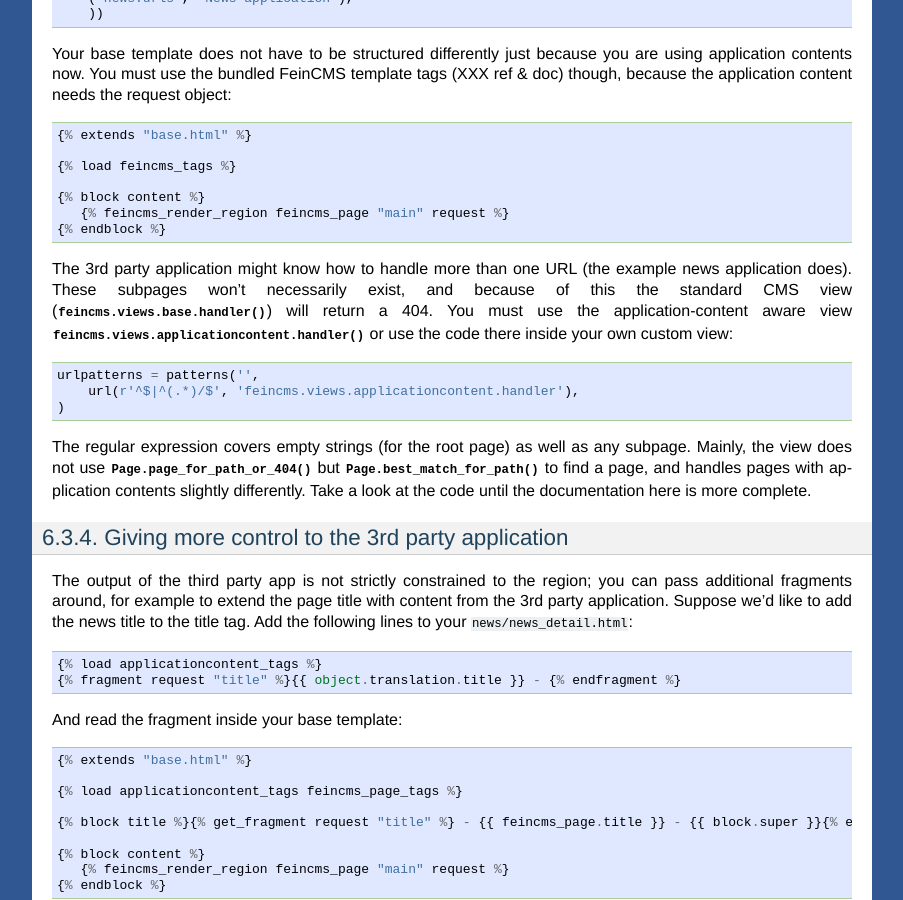
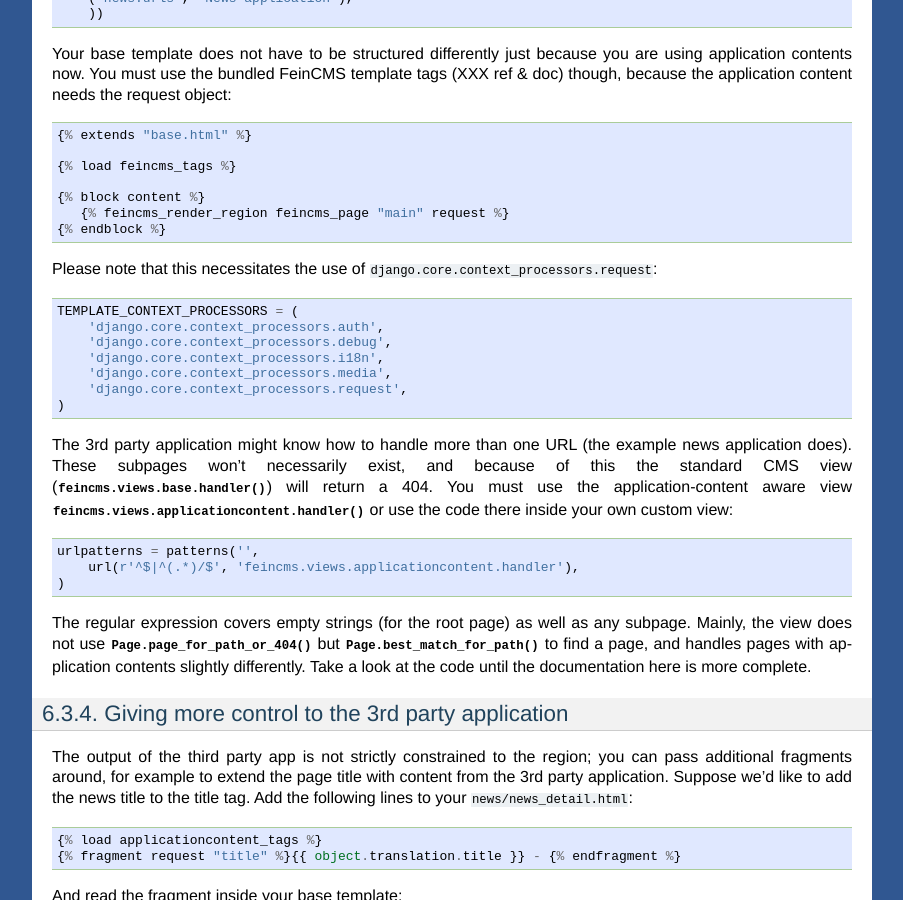
Before and after one commit to feincms/feincms, a Sphinx documentation site: the page built from docs/integration.txt, in a window 1280 px wide and 900 px high, scrolled down 2678 px. Shown: the whole window, without its empty margins (198-1101 px from the left). Built offline with Sphinx 7.4.7, drawn with Linux system fonts in a browser that asks for light colours.

Commit message:
Mention the request context processor in application content documentation

```diff
--- a/docs/integration.txt
+++ b/docs/integration.txt
@@ -195,6 +195,17 @@
        {% feincms_render_region feincms_page "main" request %}
     {% endblock %}
 
+Please note that this necessitates the use of
+``django.core.context_processors.request``::
+
+    TEMPLATE_CONTEXT_PROCESSORS = (
+        'django.core.context_processors.auth',
+        'django.core.context_processors.debug',
+        'django.core.context_processors.i18n',
+        'django.core.context_processors.media',
+        'django.core.context_processors.request',
+    )
+
 
 The 3rd party application might know how to handle more than one URL (the example
 news application does). These subpages won't necessarily exist, and because of this
```
